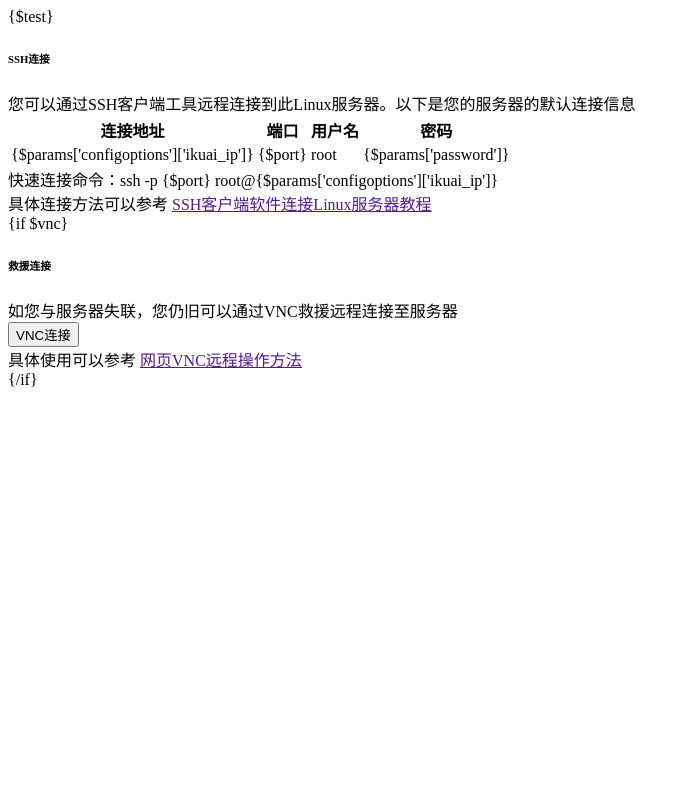
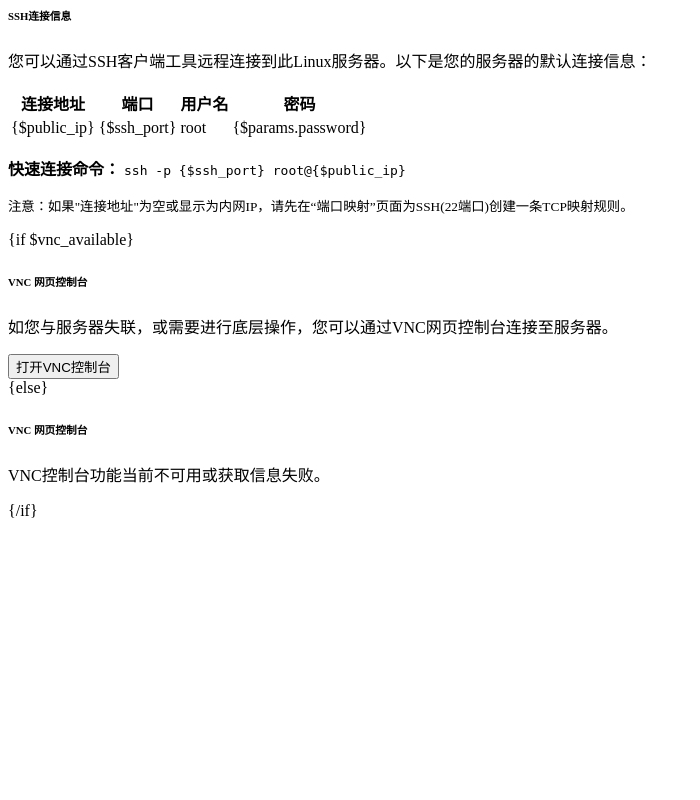
Before and after one commit to xkatld/zjmf-pve-lxc-server, a Django app: template templates/connect.html in a window 1280 px wide. Shown: the whole page, without its empty margins (0-700 px from the left). Run offline with Django 3.2, Linux system fonts and the light colour scheme; the template is opened without the code that fills it, so the values that code supplies are empty.

Commit message:
Update connect.html

```diff
--- a/templates/connect.html
+++ b/templates/connect.html
@@ -1,115 +1,64 @@
-
-{$test}
 <div class="card shadow mb-4">
     <div class="card-header py-3">
-      <h6 class="m-0 font-weight-bold text-primary">SSH连接</h6>
+        <h6 class="m-0 font-weight-bold text-primary">SSH连接信息</h6>
     </div>
     <div class="card-body table-responsive">
-     您可以通过SSH客户端工具远程连接到此Linux服务器。以下是您的服务器的默认连接信息<br>
-       <table class="table table-hover  t-text-dark--light-15 sm-text">
+        <p>您可以通过SSH客户端工具远程连接到此Linux服务器。以下是您的服务器的默认连接信息：</p>
+        <table class="table table-hover t-text-dark--light-15 sm-text">
             <thead>
             <tr>
-            <th scope="col">连接地址</th>
-            <th scope="col">端口</th>
-            <th scope="col">用户名</th>
-            <th scope="col">密码</th>
+                <th>连接地址</th>
+                <th>端口</th>
+                <th>用户名</th>
+                <th>密码</th>
             </tr>
             </thead>
+            <tbody>
             <tr>
-            <td>{$params['configoptions']['ikuai_ip']}</td><td>{$port}</td><td>root</td><td>{$params['password']}</td>
+                <td>{$public_ip}</td>
+                <td>{$ssh_port}</td>
+                <td>root</td>
+                <td>{$params.password}</td>
             </tr>
+            </tbody>
         </table>
-    快速连接命令：ssh -p {$port} root@{$params['configoptions']['ikuai_ip']}
-    <br>
-    具体连接方法可以参考 <a href="" target="_blank">SSH客户端软件连接Linux服务器教程</a>
-
+        <p><strong>快速连接命令：</strong> <code>ssh -p {$ssh_port} root@{$public_ip}</code></p>
+        <p><small>注意：如果"连接地址"为空或显示为内网IP，请先在“端口映射”页面为SSH(22端口)创建一条TCP映射规则。</small></p>
+    </div>
 </div>
 
-
-
- </div>
-
-
-
-{if $vnc}
+{if $vnc_available}
 <div class="card shadow mb-4">
     <div class="card-header py-3">
-      <h6 class="m-0 font-weight-bold text-primary">救援连接</h6>
+        <h6 class="m-0 font-weight-bold text-primary">VNC 网页控制台</h6>
     </div>
     <div class="card-body">
-         如您与服务器失联，您仍旧可以通过VNC救援远程连接至服务器<br>
-
-        <button type="button" class="btn btn-success" onclick="connect_vnc()">VNC连接</button>
-        <br>
-        具体使用可以参考 <a href="" target="_blank">网页VNC远程操作方法</a>
+        <p>如您与服务器失联，或需要进行底层操作，您可以通过VNC网页控制台连接至服务器。</p>
+        <button type="button" class="btn btn-success" onclick="connectToVNC()">打开VNC控制台</button>
     </div>
-
+</div>
+{else}
+<div class="card shadow mb-4">
+    <div class="card-header py-3">
+        <h6 class="m-0 font-weight-bold text-primary">VNC 网页控制台</h6>
+    </div>
+    <div class="card-body">
+        <p class="text-muted">VNC控制台功能当前不可用或获取信息失败。</p>
+    </div>
 </div>
 {/if}
 
-
-
-
-
-<script type="text/javascript" charset="utf-8">
-
-        function connect_vnc(){
-            var body = {"func":"Vnc"}
-            $.post("{$MODULE_CUSTOM_API}",body,function(data,status){
-
-                if(data.status != "200"){
-                    alert("无法连接至控制台")
-                    return
+<script type="text/javascript">
+    function connectToVNC() {
+        var payload = { func: "Vnc" };
+        $.post("{$MODULE_CUSTOM_API}", payload, function(response) {
+            if (response.success && response.url) {
+                window.open(response.url, "VNC控制台_" + {$params.domain}, "height=600,width=800,toolbar=no,menubar=no,scrollbars=yes,resizable=yes,location=no,status=yes");
+            } else {
+                Swal.fire("连接失败", response.message || "无法获取VNC控制台链接。", "error");
             }
-
-
-                // window.open(data.url,name,specs,replace)
-            window.open (data.url, "控制台VNC", "height=500, width=700, top=50%, left=50%, toolbar=no, menubar=no, scrollbars=no, resizable=no,location=no, status=yes"); //写成一行
-                // kzt.src=data.url
-
-            })
+        }).fail(function() {
+            Swal.fire("网络错误", "请求后端接口失败", "error");
+        });
     }
-
-
-     function ajax(options){
-        //创建一个ajax对象
-        var xhr = new XMLHttpRequest() || new ActiveXObject("Microsoft,XMLHTTP");
-        //数据的处理 {a:1,b:2} a=1&b=2;
-        if(typeof(options.data)!='string'){
-            var str = "";
-            for(var key in options.data){
-                str+="&"+key+"="+options.data[key];
-            }
-            str = str.slice(1)
-        }else{
-            var str = options.data;
-        }
-
-        options.dataType=options.dataType||'json';
-        if(options.type == "get"){
-            var url = options.url+"?"+str;
-            xhr.open("get",url);
-            xhr.setRequestHeader("Authorization","JWT {$Think.get.jwt}");
-            xhr.send();
-        }else if(options.type == "post"){
-            xhr.open("post",options.url);
-            xhr.setRequestHeader("content-type","application/x-www-form-urlencoded");
-            xhr.setRequestHeader("Authorization","JWT {$Think.get.jwt}");
-            xhr.send(str)
-        }
-        //监听
-        xhr.onreadystatechange = function(){
-            //当请求成功的时候
-            if(xhr.readyState == 4 && xhr.status == 200){
-                var d = xhr.responseText;
-                d = JSON.parse(d);
-                //将请求的数据传递给成功回调函数
-                options.success&&options.success(d,xhr.responseXML)
-            }else if(xhr.status != 200){
-                //当失败的时候将服务器的状态传递给失败的回调函数
-                options.error&&options.error(xhr.status);
-            }
-        }
-    }
-
 </script>
```
Lines whose indentation alone changed are shown as unchanged.
